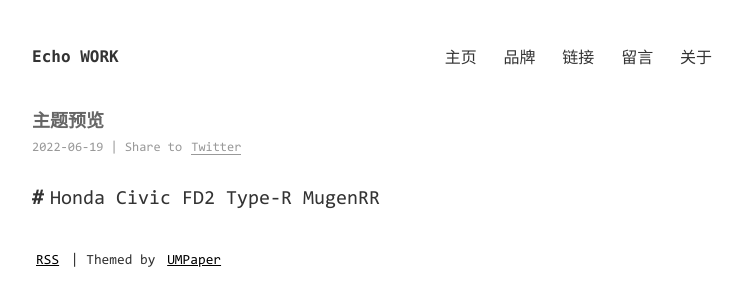
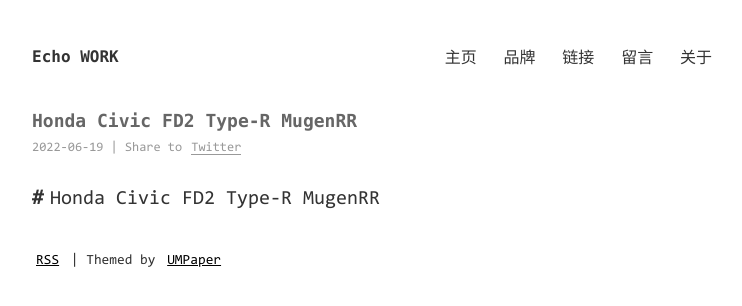
Before and after one commit to Echo-WORK-Project/Echo-WORK-Project.github.io, a Jekyll site: the page built from _posts/2022-06-19-Honda Civic FD2 Type-R Mugen RR.md, in a window 1280 px wide. Shown: the top 306 px of the page, without its empty margins (268-1010 px from the left). Built offline with Jekyll 4.4.1, drawn with Linux system fonts in a browser that asks for light colours; comment, search, counter and statistics services are not loaded.

Commit message:
Index: Update article
Honda Civic FD2 Type-R MugenRR

```diff
--- a/_posts/2022-06-19-Honda Civic FD2 Type-R Mugen RR.md
+++ b/_posts/2022-06-19-Honda Civic FD2 Type-R Mugen RR.md
@@ -1,5 +1,5 @@
 ---
-title: 主题预览
+title: Honda Civic FD2 Type-R MugenRR
 categories: [Honda, Mugen]
 ---
 
```
